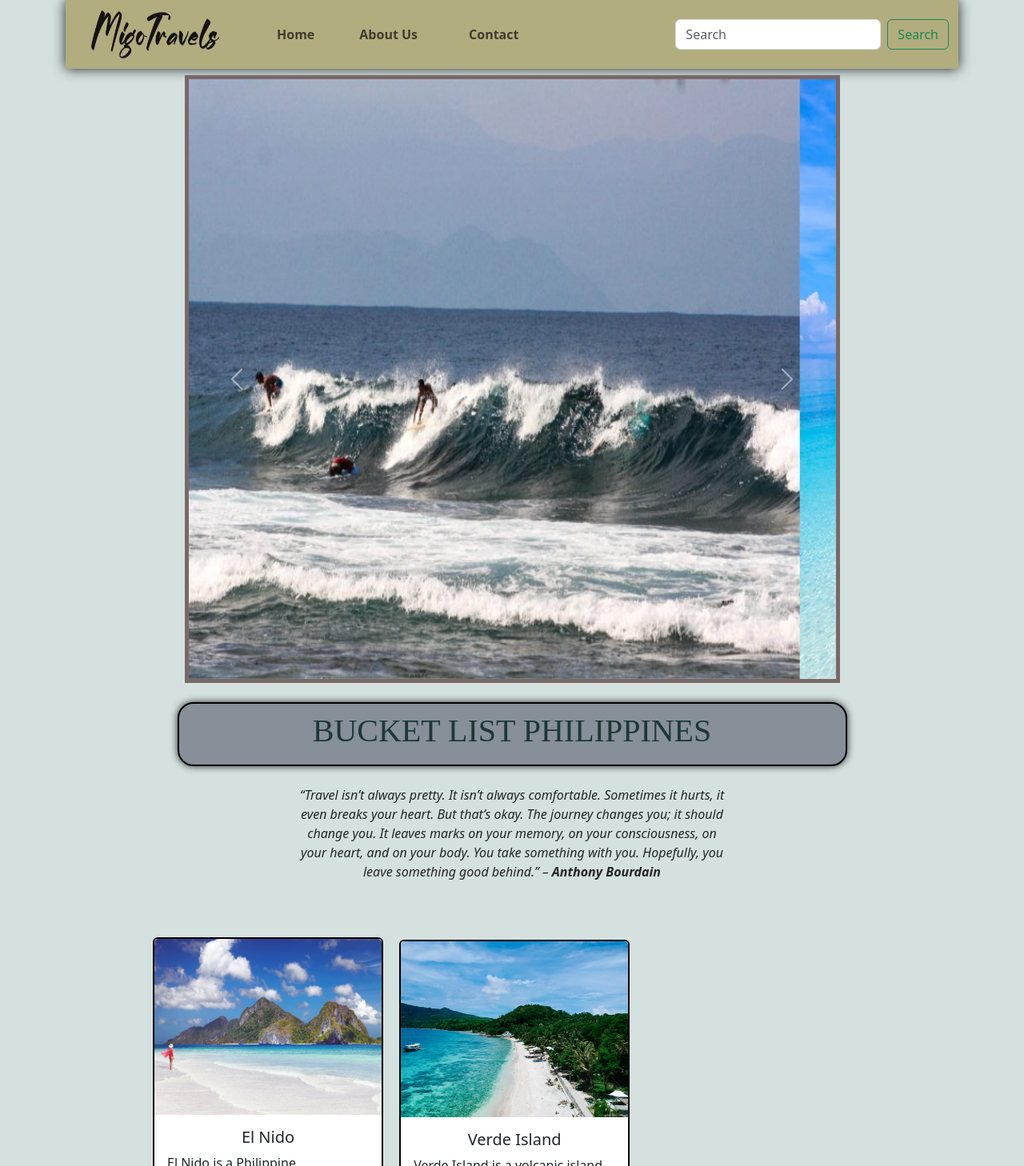
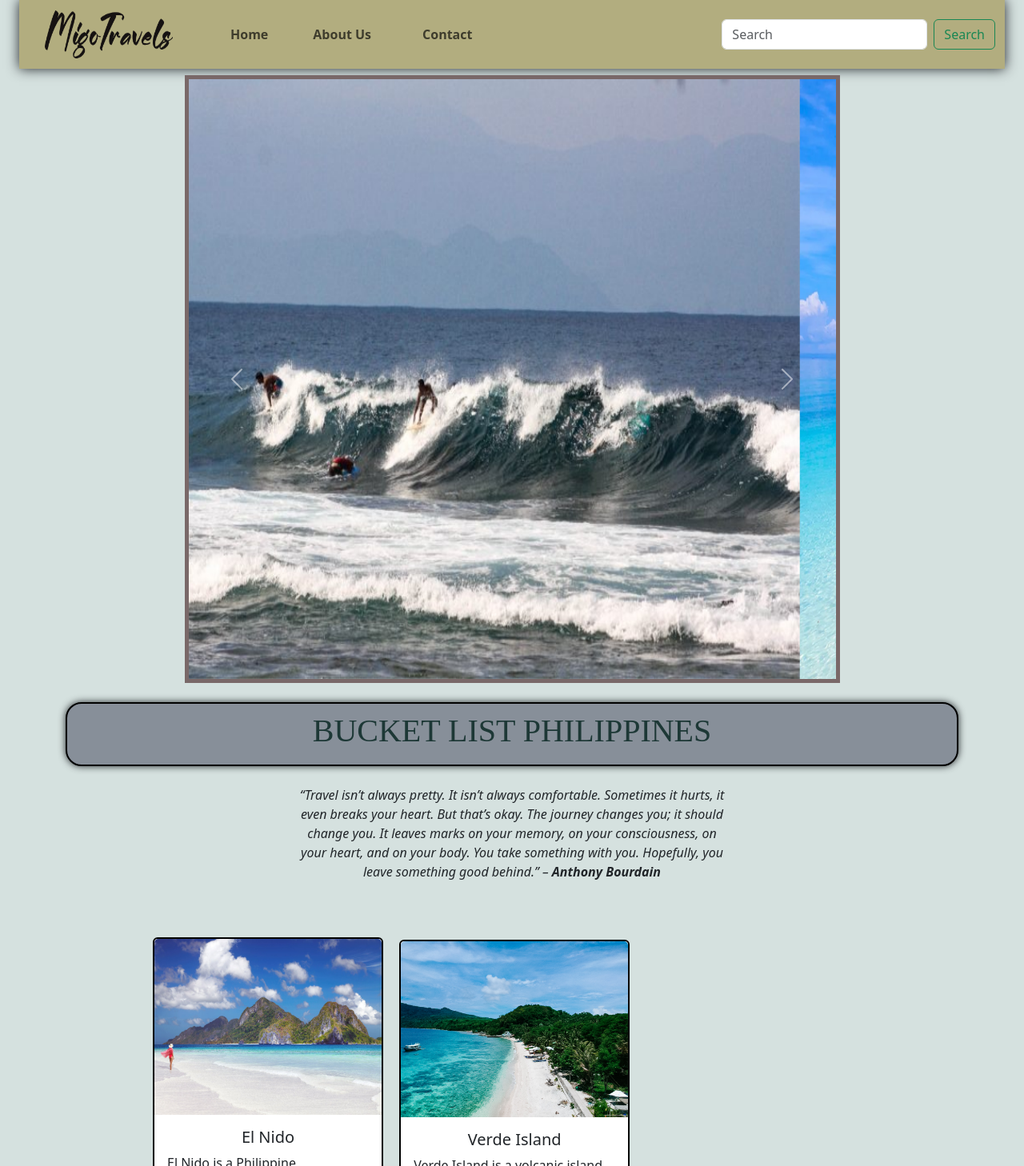
Before and after one commit to migoy96/08-12-23-bootstrap, a plain HTML site: page index.html in a window 1280 px wide. Shown: the top 1458 px of the page at 80% size. Drawn offline with nearby package versions, Linux system fonts and the light colour scheme; a web font is replaced by a local one.

Commit message:
2nd commit

```diff
--- a/index.html
+++ b/index.html
@@ -20,7 +20,7 @@
 
 <body class="container-fluid" style="background-color: #d5e1df;">
     <!-- navbar -->
-    <div class="container">
+    <div class="container-fluid">
         <nav class="navbar navbar-expand-lg mb-2"
             style="background-color: #b2ad7f; box-shadow: 0px 0px 15px;">
             <div class="container-fluid">
@@ -89,7 +89,7 @@
 
         <!-- FEATURED ITEM -->
 
-        <div class="container w-75" style="background-color: #878f99; border: 2px solid black; border-radius: 20px; box-shadow: 0px 0px 10px;">
+        <div class="container-fluid" style="background-color: #878f99; border: 2px solid black; border-radius: 20px; box-shadow: 0px 0px 10px;">
             <h1 class="fthead">BUCKET LIST PHILIPPINES</h1>
         </div>
 
```
